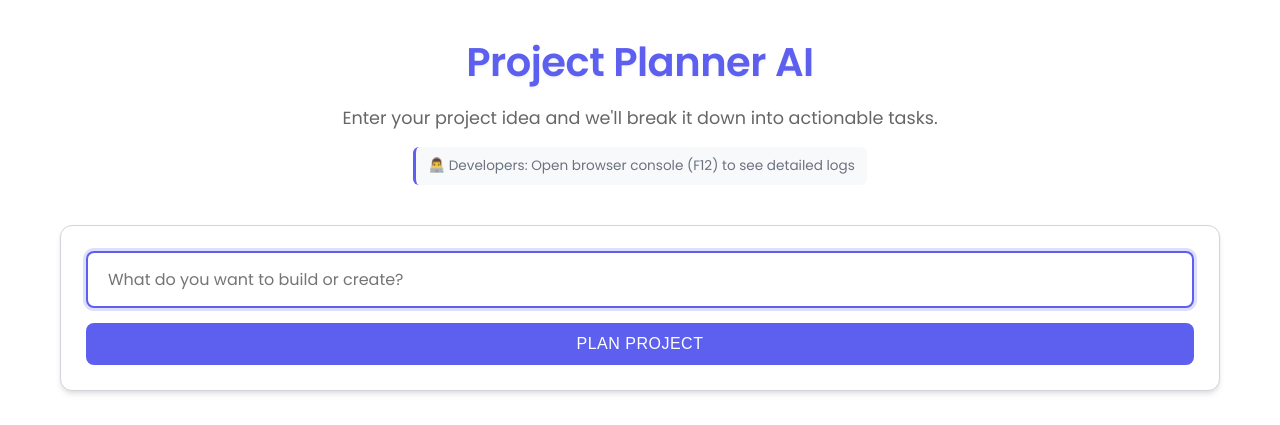
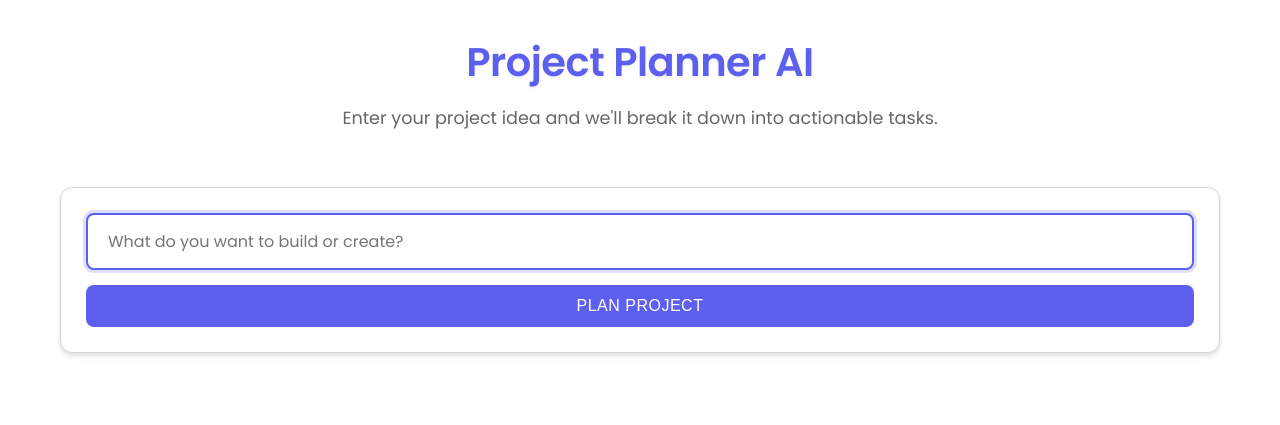
Before and after one commit to odiouschipmunk/pantherhack2025, a Flask app: page / in a window 1280 px wide. Shown: the top 425 px of the page. Run offline with Flask 3, Linux system fonts and the light colour scheme; some libraries are stand-ins or nearby versions.

Commit message:
final commit

```diff
--- a/templates/index.html
+++ b/templates/index.html
@@ -207,7 +207,6 @@
         <header>
             <h1>Project Planner AI</h1>
             <p class="subtitle">Enter your project idea and we'll break it down into actionable tasks.</p>
-            <p class="dev-note">👨‍💻 Developers: Open browser console (F12) to see detailed logs</p>
         </header>
 
         <form id="project-form" class="input-container" onsubmit="return false;">
```
Also changed, not shown: 1 other file.
